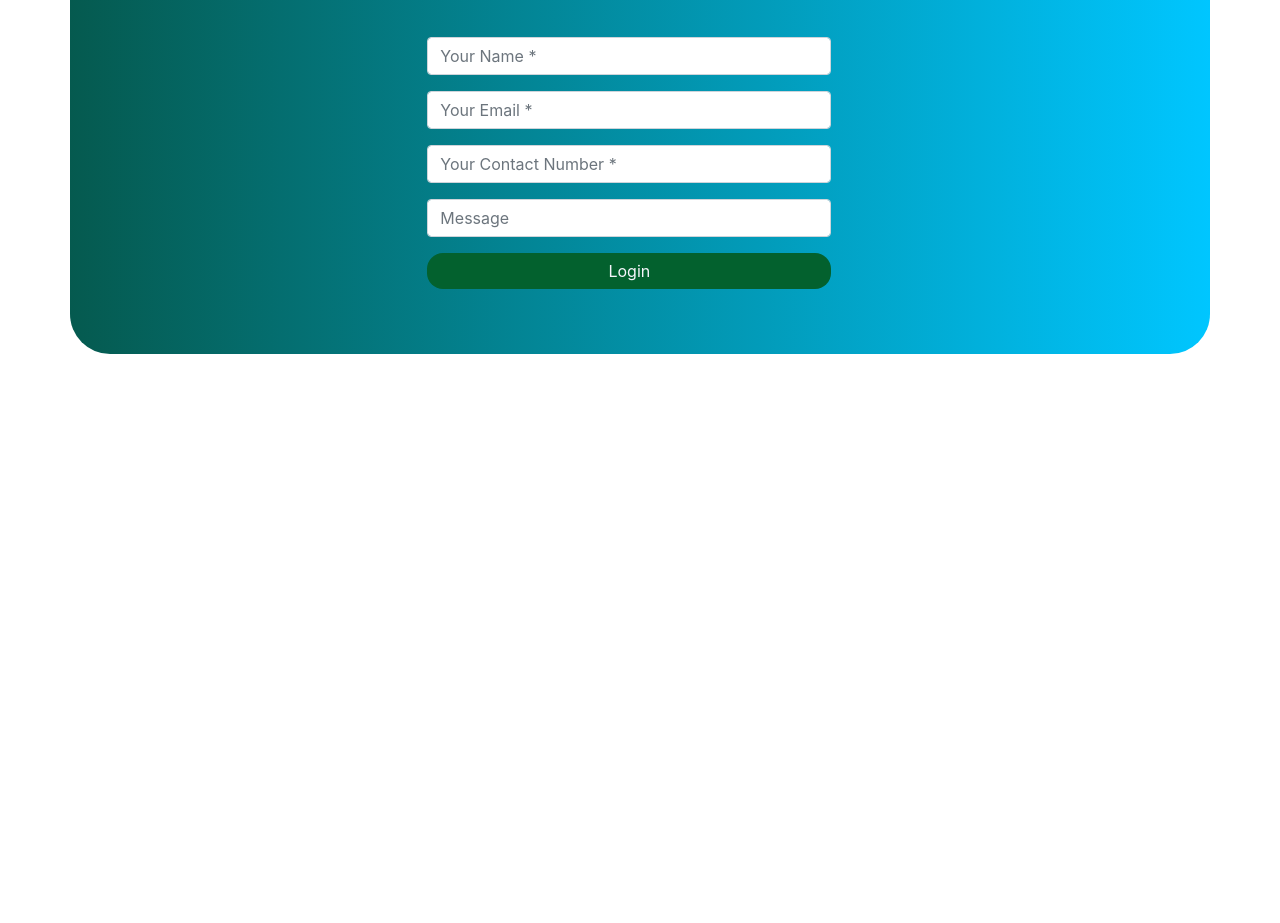
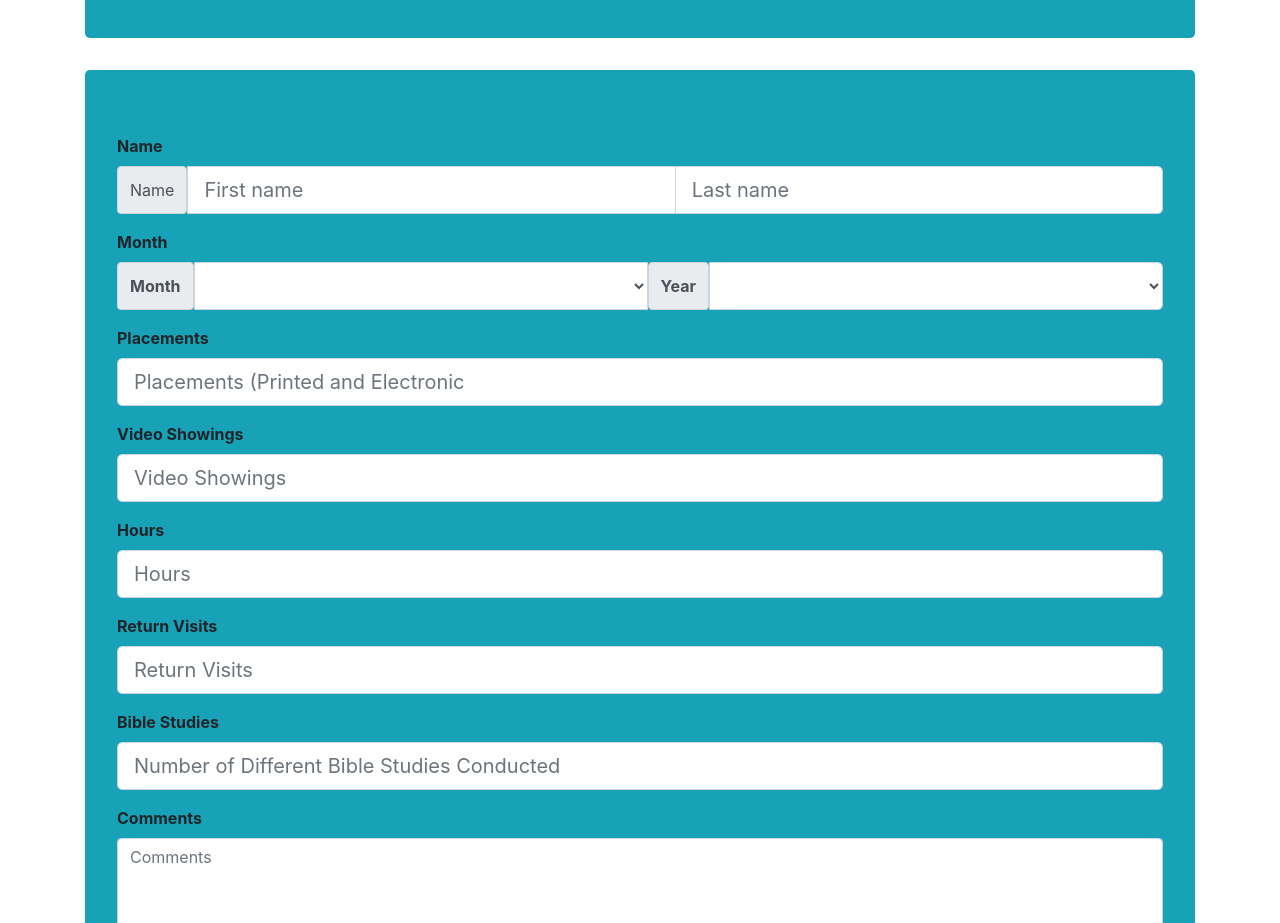
Before and after one commit to jeybok26/field-service-report, a plain HTML site: page index.html in a window 1280 px wide. Shown: the part 188-1111 px from the top of the page. Before the commit the page ends 800 px from the top, so only its background shows below. Drawn offline with nearby package versions, Linux system fonts and the light colour scheme.

Commit message:
Update index.html

```diff
--- a/index.html
+++ b/index.html
@@ -1,103 +1,154 @@
 <!DOCTYPE html>
 <html lang="en">
+
 <head>
     <meta charset="UTF-8">
-    <meta name="viewport" content="width=device-width, initial-scale=1.0">
-    <title>Register</title>
-    <link href="https://maxcdn.bootstrapcdn.com/bootstrap/4.1.1/css/bootstrap.min.css" rel="stylesheet" id="bootstrap-css">
-    <style>
-            .register .nav-tabs .nav-link:hover{
-                border: none;
-            }
-            .text-align{
-                margin-top: -3%;
-                margin-bottom: -9%;
+    <meta http-equiv="X-UA-Compatible" content="IE=edge">
+    <meta name="viewport" content="width=device-width, initial-scale=1.0, shrink-to-fit=no">
+    <!-- Bootstrap CSS -->
+    <link rel="stylesheet" href="https://maxcdn.bootstrapcdn.com/bootstrap/4.0.0/css/bootstrap.min.css"
+        integrity="sha384-Gn5384xqQ1aoWXA+058RXPxPg6fy4IWvTNh0E263XmFcJlSAwiGgFAW/dAiS6JXm" crossorigin="anonymous">
+    <title>Field Service Report</title>
 
-                padding: 10%;
-                margin-left: 30%;
-            }
-            .form-new{
-                margin-right: 22%;
-                margin-left: 20%;
-            }
-            .register-heading{
-                margin-left: 21%;
-                margin-bottom: 10%;
-                color: #e9ecef;
-            }
-            .register-heading h1{
-                margin-left: 21%;
-                margin-bottom: 10%;
-                color: #e9ecef;
-            }
-            .register{
-                background: -webkit-linear-gradient(left, #055a4f, #00c6ff);
-                margin-top: 3%;
-                padding: 3%;
-                border-radius: 2.5rem;
-            }
-            .btnSubmit
-            {
-                width: 50%;
-                border-radius: 1rem;
-                padding: 1.5%;
-                color: #fff;
-                background-color: #03612e;
-                border: none;
-                cursor: pointer;
-                margin-right: 6%;
-                color: rgb(246, 246, 252);
-                margin-top: 4%;
-            }
-    </style>
+
 
 </head>
+
 <body>
+    <div class="container">
+        <div class="jumbotron text-center bg-info">
+            <h1><em><strong>RAGOBROB CONGREGATION</strong></em></h1>
+            <h3>FIELD SERVICE REPORT</h3>
+        </div>
+    </div>
 
-<div class="container register">
-            <div class="row">
-                <div class="col-md-12">
-                        <div class="tab-pane fade show active text-align form-new" id="home" role="tabpanel" aria-labelledby="home-tab">
-                            <h3 class="register-heading">Register Online</h3>
-                            <div class="row register-form">
-                                <div class="col-md-12">
-                                    <form method="post" autocomplete="off" name="google-sheet">
-                                        <div class="form-group">
-                                            <input type="text" name="Name" class="form-control" placeholder="Your Name *" value="" required=""/>
-                                        </div>
-                                        <div class="form-group">
-                                            <input type="text" name="Email" class="form-control" placeholder="Your Email *" value="" required=""/>
-                                        </div>
-                                        <div class="form-group">
-                                            <input type="number" name="Phone" class="form-control" placeholder="Your Contact Number *" value="" required=""/>
-                                        </div>
-                                        <div class="form-group">
-                                            <input type="text" name="Message" class="form-control" placeholder="Message" value="" required=""/>
-                                        </div>
-                                        <div class="form-group">
-                                            <input type="submit" name="submit" class="btnSubmit btn-block" value="Login" />
-                                        </div>
-                                    </form>
-                                </div>
-                            </div>
-                        </div>
+    </div>
+    <div class="container">
+
+        <div class="jumbotron bg-info">
+
+            <form method="post" autocomplete="off" name="google-sheet">
+                <div class="mb-3">
+
+                    <label for="firstname"><strong>Name</strong></label>
+                    <div class="input-group">
+                        <span for="firstname" class="input-group-text">Name</span>
+                        <input class="form-control form-control-lg" type="text" name="FirstName" id="firstname"
+                            placeholder="First name" aria-label=".form-control-lg example" required />
+
+                        <input class="form-control form-control-lg" type="text" name="LastName" id="lastname"
+                            placeholder="Last name" aria-label=".form-control-lg example" required />
+                    </div>
                 </div>
-            </div>
+                <div class="mb-3">
+                    <label for="month"><strong>Month</strong></label>
+                    <div class="input-group">
+                        <span for="month" class="input-group-text"><strong>Month</strong></span>
+                        <select class="form-control form-control-lg" name="Month" id="month"
+                            placeholder="Select a month here." required>
+                            <option value=""></option>
+                            <option value="January">January</option>
+                            <option value="February">February</option>
+                            <option value="March">March</option>
+                            <option value="April">April</option>
+                            <option value="May">May</option>
+                            <option value="June">June</option>
+                            <option value="July">July</option>
+                            <option value="August">August</option>
+                            <option value="September">September</option>
+                            <option value="October">October</option>
+                            <option value="November">November</option>
+                            <option value="December">December</option>
+                        </select>
+                        <span for="year" class="input-group-text"><strong>Year</strong></span>
+                        <select class="form-control form-control-lg" name="Year" id="year"
+                            aria-label=".form-control-lg example" required>
+                            <option value=""></option>
+                            <option value="2021">2021</option>
+                            <option value="2022">2022</option>
+                            <option value="2023">2023</option>
+                        </select>
+                    </div>
+                </div>
+                <div class="form-group">
+                    <!-- <label for="year">Year</label> -->
+                </div>
+                <div class="form-group">
+                    <label for="placements"><strong>Placements</strong></label>
+                    <input class="form-control form-control-lg" placeholder="Placements (Printed and Electronic"
+                        type="number" name="Placements" id="placements" aria-label=".form-control-lg example" />
+                </div>
+                <div class="form-group">
+                    <label for="videoShowing"><strong>Video Showings</strong></label>
+                    <input class="form-control form-control-lg" placeholder="Video Showings" type="number"
+                        name="VideoShowings" id="videoShowing" aria-label=".form-control-lg example" />
+                </div>
+                <div class="form-group">
+                    <label for="hours"><strong>Hours</strong></label>
+                    <input class="form-control form-control-lg" placeholder="Hours" type="number" name="Hours"
+                        id="hours" aria-label=".form-control-lg example" required />
+                </div>
+                <div class="form-group">
+                    <label for="rv"><strong>Return Visits</strong></label>
+                    <input class="form-control form-control-lg" placeholder="Return Visits" type="number" name="RV"
+                        id="rv" aria-label=".form-control-lg example" />
+                </div>
+                <div class="form-group">
+                    <label for="bs"><strong>Bible Studies</strong></label>
+                    <input class="form-control form-control-lg"
+                        placeholder="Number of Different Bible Studies Conducted" type="number" name="BS" id="bs"
+                        aria-label=".form-control-lg example" />
+                </div>
+                <div class="form-group">
+                    <label for="comments"><strong>Comments</strong></label>
+                    <textarea class="form-control" placeholder="Comments" name="Comments" id="comments"
+                        style="height: 100px"></textarea>
+
+
+                    <!-- <textarea class="form-control form-control-lg" name="entry.1117849806" id="comments" cols="30" rows="2"></textarea aria-label=".form-control-lg example"> -->
+                </div>
+                <div class="mb-3">
+                    <span class="d-inline-block tabindex=" 0" data-toggle="tooltip" title="Send to Jeyyar Boko">
+
+                        <button class="btn btn-success btn-lg btn-inline border border-dark"
+                            style="pointer-events: auto;" type="submit" name="submit"><strong>Send to Jeyyar
+                                Boko</strong></button>
+
+                    </span>
+
+                </div>
+                <div class="mb-3">
+
+                </div>
+            </form>
+
         </div>
 
-          <script>
-            const scriptURL = 'https://script.google.com/macros/s/AKfycbyYaC4iG_lwIEVWFN36MgcL0Ulp8AMkK6_VX2xRv9CfOA_veq6I1QijkExxbFpDBU0X/exec'
+        <script>
+            const scriptURL =
+                'https://script.google.com/macros/s/AKfycbyoefDAgrVWUTxkCpmJXjqdBdQqrSTrtsEnwBT9eEAbe77S7Ex7I42JXaK0WRlvo4tA/exec'
             const form = document.forms['google-sheet']
 
             form.addEventListener('submit', e => {
-              e.preventDefault()
-              fetch(scriptURL, { method: 'POST', body: new FormData(form)})
-                .then(response => location.replace("https://jeybok26.github.io/daghangsalamat/"))
-                .catch(error => console.error('Error!', error.message))
+                e.preventDefault()
+                fetch(scriptURL, {
+                        method: 'POST',
+                        body: new FormData(form)
+                    })
+                    .then(response => location.replace("https://jeybok26.github.io/daghangsalamat/"))
+                    .catch(error => console.error('Error!', error.message))
             })
-          </script>
+        </script>
 
-        <script src="https://maxcdn.bootstrapcdn.com/bootstrap/4.1.1/js/bootstrap.min.js"></script>
-        <script src="https://cdnjs.cloudflare.com/ajax/libs/jquery/3.2.1/jquery.min.js"></script>
+        <script src="https://code.jquery.com/jquery-3.2.1.slim.min.js"
+            integrity="sha384-KJ3o2DKtIkvYIK3UENzmM7KCkRr/rE9/Qpg6aAZGJwFDMVNA/GpGFF93hXpG5KkN" crossorigin="anonymous">
+        </script>
+        <script src="https://cdnjs.cloudflare.com/ajax/libs/popper.js/1.12.9/umd/popper.min.js"
+            integrity="sha384-ApNbgh9B+Y1QKtv3Rn7W3mgPxhU9K/ScQsAP7hUibX39j7fakFPskvXusvfa0b4Q" crossorigin="anonymous">
+        </script>
+        <script src="https://maxcdn.bootstrapcdn.com/bootstrap/4.0.0/js/bootstrap.min.js"
+            integrity="sha384-JZR6Spejh4U02d8jOt6vLEHfe/JQGiRRSQQxSfFWpi1MquVdAyjUar5+76PVCmYl" crossorigin="anonymous">
+        </script>
 </body>
+
 </html>
```
